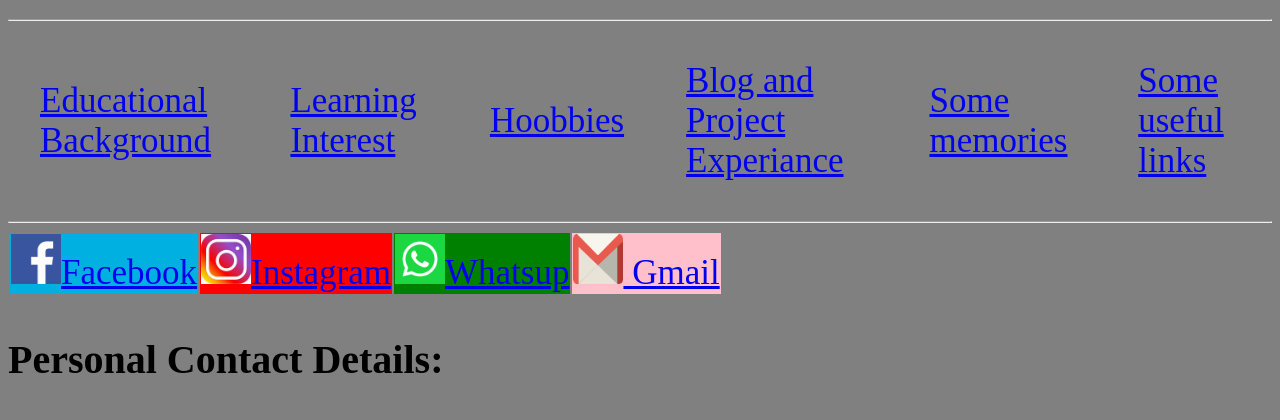
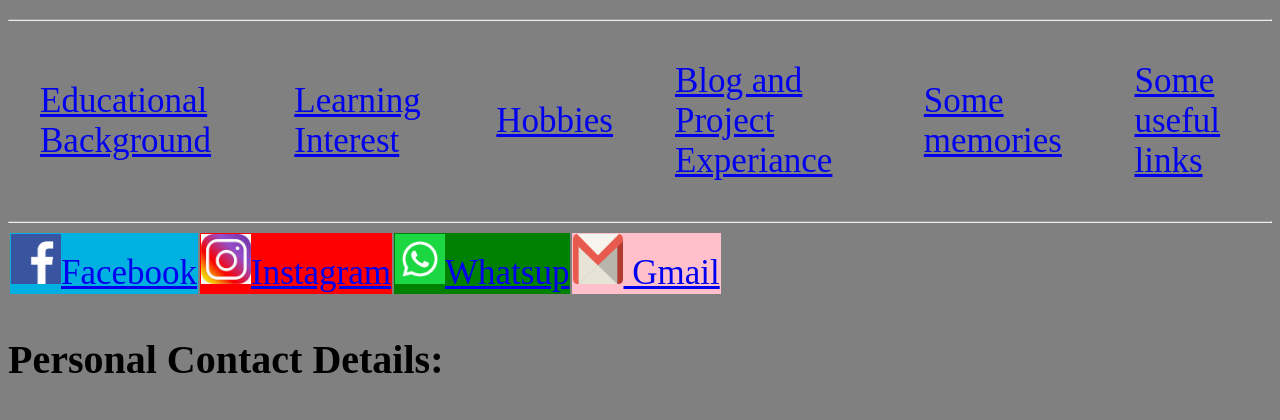
Before and after one commit to abhishekanand07/a-1, a plain HTML site: page index.html in a window 1280 px wide. Shown: the part 369-789 px from the top of the page. Drawn offline with Linux system fonts and the light colour scheme.

Commit message:
Update index.html

```diff
--- a/index.html
+++ b/index.html
@@ -30,7 +30,7 @@ font-size:35px;
 <tr >
 <td><a href="educational.html">Educational Background</a></td>
 <td><a href="learn.html">Learning Interest</a></td>
-<td><a href="hobby.html"> Hoobbies</a></td>
+<td><a href="hobby.html"> Hobbies</a></td>
 <td><a href="c.html">Blog and Project Experiance</a></td>
 <td><a href="d.html">Some memories</a></td>
 <td><a href="links.html">Some useful links</a></td>
```
